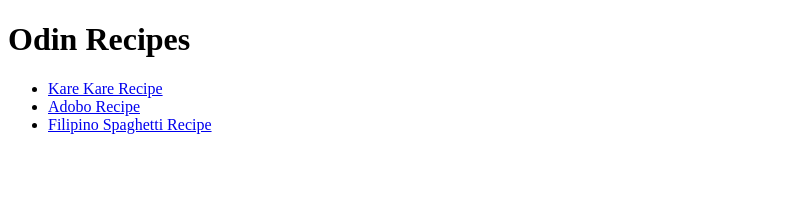
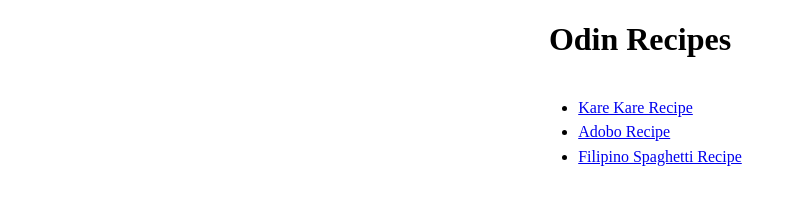
Before and after one commit to DashikiBulbasaur/odin-recipes, a plain HTML site: page index.html in a window 1280 px wide. Shown: the whole page, without its empty margins (0-796 px from the left). Drawn offline with Linux system fonts and the light colour scheme.

Commit message:
actually add finished index_styles.css as I didn't before

```diff
--- a/index.html
+++ b/index.html
@@ -1,12 +1,17 @@
 <!DOCTYPE html>
 <html lang="en">
+
 <head>
   <meta charset="UTF-8">
   <meta name="viewport" content="width=device-width, initial-scale=1.0">
   <title>Odin Recipes</title>
+  <link rel="stylesheet" href="index_styles.css">
 </head>
+
 <body>
   <h1>Odin Recipes</h1>
+
+  <div>
     <ul>
       <li>
         <a href="recipes/kare-kare.html">Kare Kare Recipe</a>
@@ -18,5 +23,7 @@
         <a href="recipes/filipino-spaghetti.html">Filipino Spaghetti Recipe</a>
       </li>
     </ul>
+  </div>
 </body>
+
 </html>
--- /dev/null
+++ b/index_styles.css
@@ -0,0 +1,17 @@
+h1 {
+  text-align: center;
+}
+
+li {
+  padding-top: 0.2em;
+  padding-bottom: 0.2em;
+}
+
+div {
+  text-align: center;
+}
+
+ul {
+  display: inline-block;
+  text-align: left;
+}
```
Lines whose indentation alone changed are shown as unchanged.
